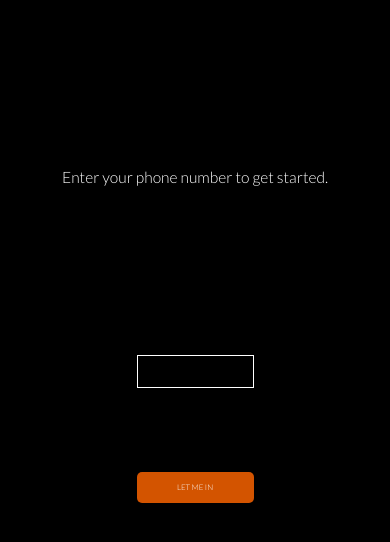
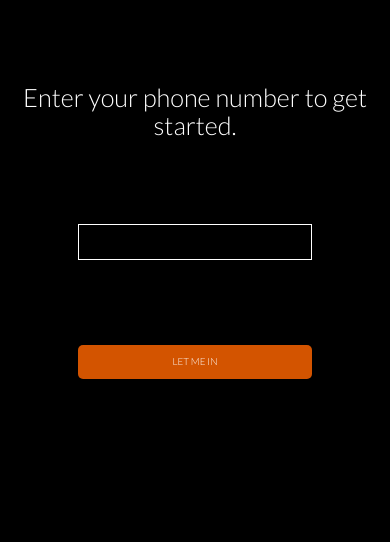
Before and after one commit to The-Vault-Project/The-Vault-Project.github.io, a plain HTML site: page index.html in a window 390 px wide. Drawn offline with nearby package versions, Linux system fonts and the light colour scheme.

Commit message:
fixed media

```diff
--- a/css/agency.css
+++ b/css/agency.css
@@ -59,3 +59,45 @@ a:hover {
 	color: #fff;
 	text-decoration: none;
 }
+
+@media(max-width: 768px) {
+	h1 {
+		text-transform: none;
+		text-align: center;
+		font-weight: 300;
+		font-size: 3vh;
+		margin: 10vh auto;
+	}
+
+	h2 {
+		text-transform: none;
+		text-align: center;
+		font-weight: 300;
+		font-size: 1.5vh;
+		margin: 0 auto;
+	}
+
+	.phonenumber {
+		margin: 0 auto;
+		text-align: center;
+		background-color: #000;
+		border: white 1px solid;
+		color: #fff;
+		font-weight: 100;
+		font-size: 2.5vw;
+		width: 60vw;
+		padding: 10px;
+	}
+
+	.actionbutton {
+		width: 60vw;
+		background-color: #d35400;
+		color: #fff;
+		font-size: 2.5vw;
+		border-radius: 5px;
+		padding: 10px;
+		text-transform: uppercase;
+		font-weight: 300;
+		margin: 10vh auto;
+	}
+}
```
Also changed, not shown: 1 other file.
